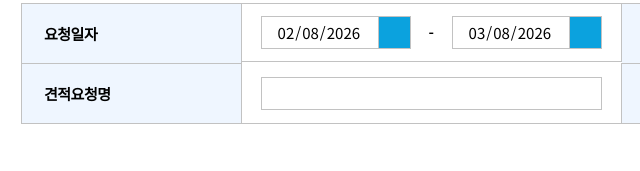
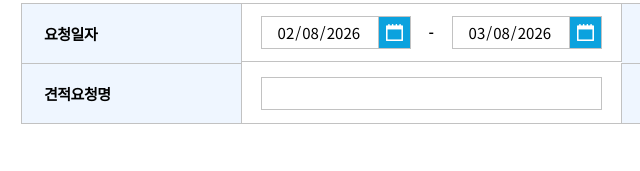
Before and after one commit to leon06424/huons, a plain HTML site: page sub/sub.html in a window 1280 px wide. Shown: the part 355-526 px from the top of the page, 19-659 px from the left. Drawn offline with nearby package versions, Linux system fonts and the light colour scheme; the site is published under a folder, as on GitHub Pages, so addresses that start at the root find nothing.

Commit message:
서브페이지 완료

```diff
--- a/css/sub.css
+++ b/css/sub.css
@@ -197,7 +197,7 @@
     transform: translateY(-50%);
     width: 31px;
     height: 32px;
-    background: url(/images/ico_calendar.png) no-repeat center / contain;
+    background: url(../images/ico_calendar.png) no-repeat center / contain;
     background-color: var(--sub);
     background-size: 17px 17px;
     pointer-events: none;
```
